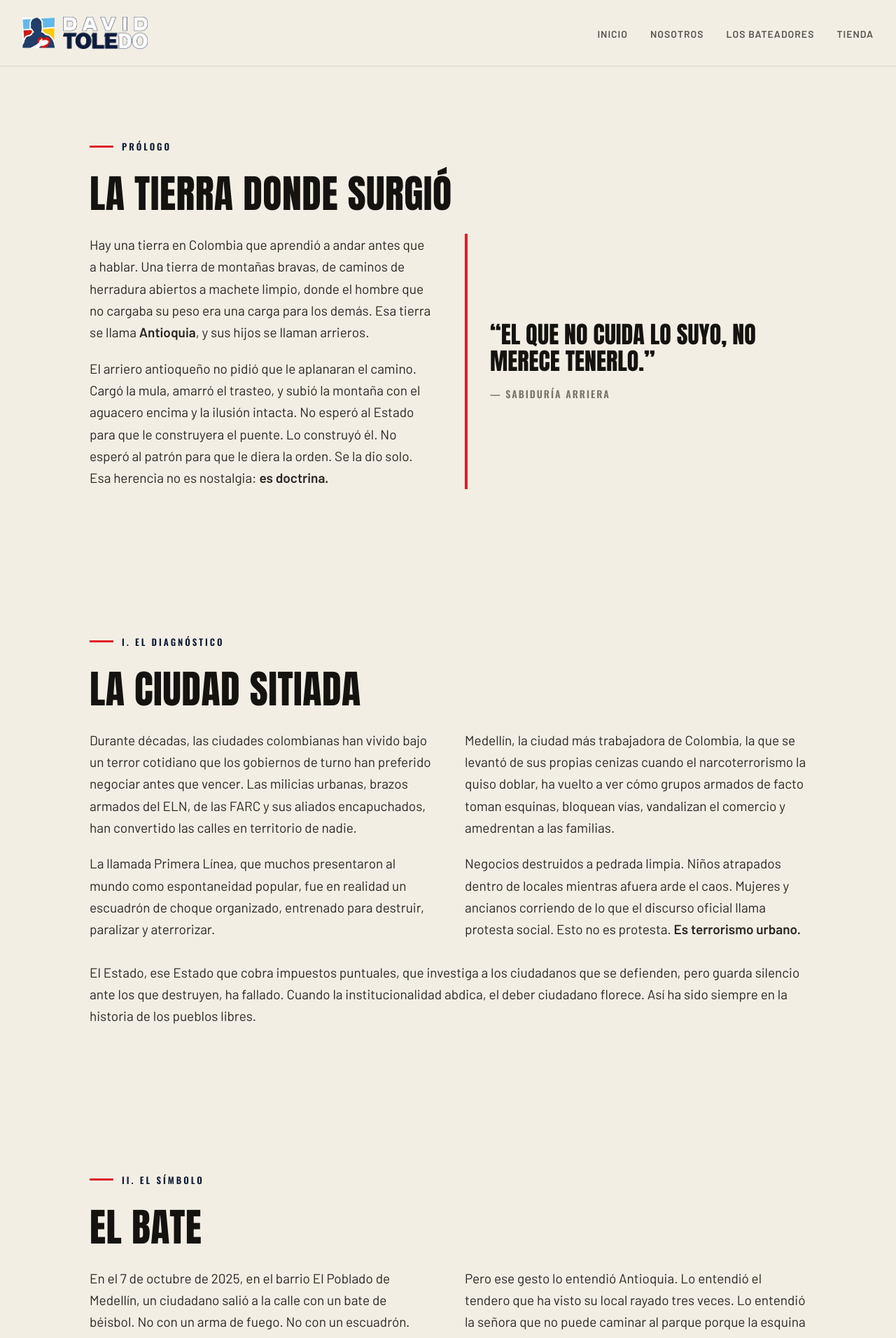
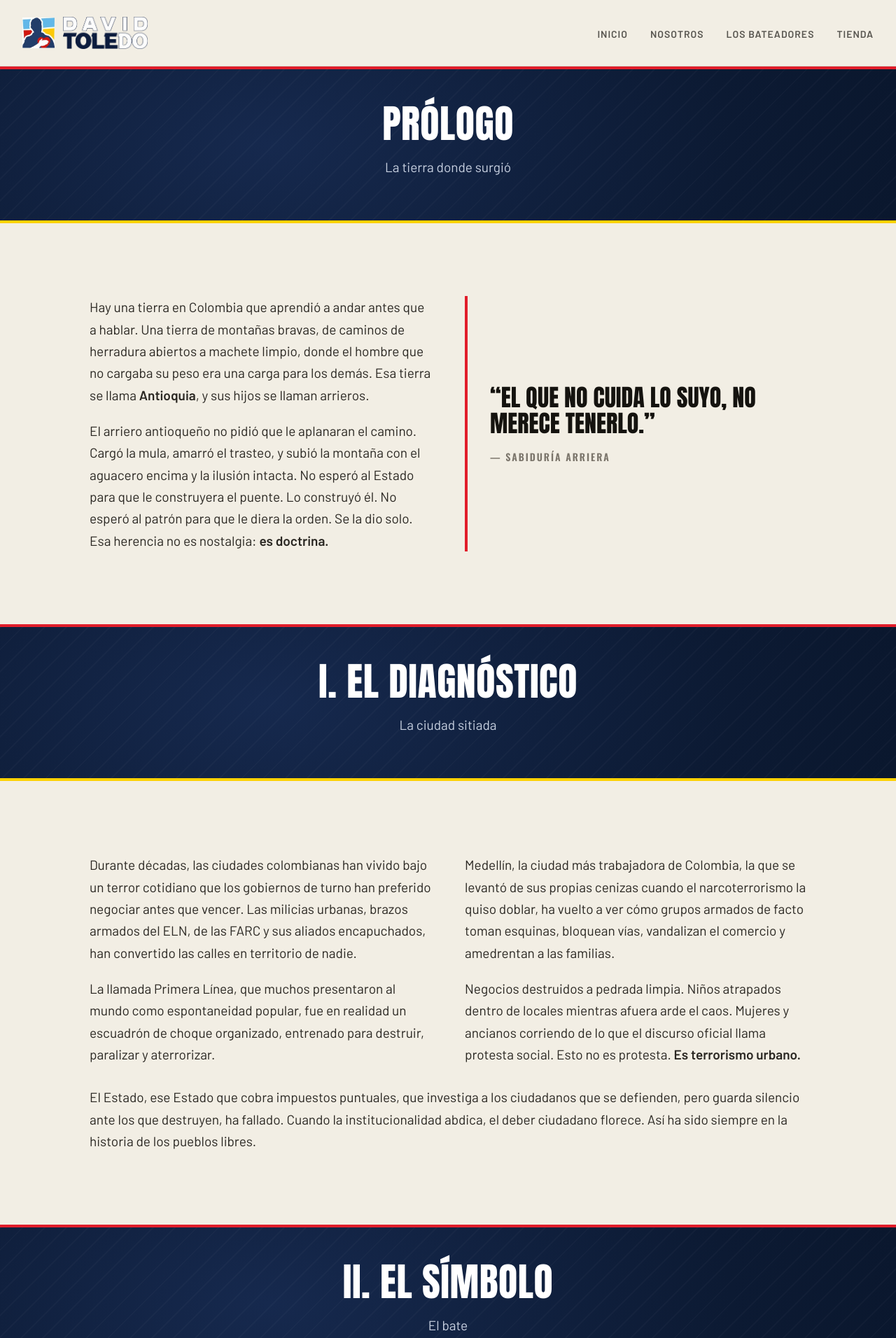
Before and after one commit to EsneiderCdD/movimiento-bate, a Next.js app: page /nosotros in a window 1280 px wide. Shown: the top 1912 px of the page at 70% size. Built offline with nearby package versions, Linux system fonts and the light colour scheme.

Commit message:
feat(separators) /nosotros

```diff
--- a/src/components/specific/nosotros/NosotrosPageContent.module.css
+++ b/src/components/specific/nosotros/NosotrosPageContent.module.css
@@ -11,39 +11,6 @@
   display: flex;
   flex-direction: column;
   gap: 30px;
-}
-
-.tag {
-  display: inline-flex;
-  align-items: center;
-  gap: 12px;
-}
-
-.tagLine {
-  width: 34px;
-  height: 3px;
-  background: var(--rojo);
-}
-
-.tagText {
-  font-family: var(--font-oswald);
-  font-weight: 600;
-  font-size: 13px;
-  letter-spacing: 3px;
-  text-transform: uppercase;
-  color: var(--navy-oscuro);
-}
-
-.sectionTitle {
-  font-family: var(--font-anton);
-  font-weight: 400;
-  font-size: 56px;
-  line-height: 0.98;
-  text-transform: uppercase;
-  color: var(--marron-negro);
-  letter-spacing: 0.5px;
-  margin: 0;
-  max-width: 760px;
 }
 
 .grid {
--- a/src/components/specific/nosotros/NosotrosPageContent.tsx
+++ b/src/components/specific/nosotros/NosotrosPageContent.tsx
@@ -1,14 +1,11 @@
+import SectionHeader from "@/components/reusables/sectionHeader/SectionHeader";
 import styles from "./NosotrosPageContent.module.css";
 
 export default function NosotrosPageContent() {
   return (
     <div className={styles.page}>
+      <SectionHeader title="Prólogo" subtitle="La tierra donde surgió" />
       <section className={styles.section}>
-        <div className={styles.tag}>
-          <span className={styles.tagLine} />
-          <span className={styles.tagText}>Prólogo</span>
-        </div>
-        <h2 className={styles.sectionTitle}>La tierra donde surgió</h2>
         <div className={styles.grid}>
           <div className={styles.gridCol}>
             <p className={styles.text}>
@@ -38,12 +35,11 @@ export default function NosotrosPageContent() {
         </div>
       </section>
 
+      <SectionHeader
+        title="I. El Diagnóstico"
+        subtitle="La ciudad sitiada"
+      />
       <section className={styles.section}>
-        <div className={styles.tag}>
-          <span className={styles.tagLine} />
-          <span className={styles.tagText}>I. El Diagnóstico</span>
-        </div>
-        <h2 className={styles.sectionTitle}>La ciudad sitiada</h2>
         <div className={styles.grid}>
           <div className={styles.gridCol}>
             <p className={styles.text}>
@@ -82,12 +78,8 @@ export default function NosotrosPageContent() {
         </p>
       </section>
 
+      <SectionHeader title="II. El Símbolo" subtitle="El bate" />
       <section className={styles.section}>
-        <div className={styles.tag}>
-          <span className={styles.tagLine} />
-          <span className={styles.tagText}>II. El Símbolo</span>
-        </div>
-        <h2 className={styles.sectionTitle}>El bate</h2>
         <div className={styles.grid}>
           <div className={styles.gridCol}>
             <p className={styles.text}>
@@ -133,15 +125,11 @@ export default function NosotrosPageContent() {
         </div>
       </section>
 
+      <SectionHeader
+        title="III. Nuestros Principios"
+        subtitle="Sobre el bate, una sola palabra: diálogo"
+      />
       <section className={styles.section}>
-        <div className={styles.tag}>
-          <span className={styles.tagLine} />
-          <span className={styles.tagText}>III. Nuestros Principios</span>
-        </div>
-        <h2 className={styles.sectionTitle}>
-          Sobre el bate, una sola palabra: diálogo
-        </h2>
-
         <div className={styles.blocks}>
           <div className={styles.block}>
             <h3 className={styles.blockTitle}>
@@ -201,15 +189,11 @@ export default function NosotrosPageContent() {
         </div>
       </section>
 
+      <SectionHeader
+        title="IV. Nuestra genealogía histórica"
+        subtitle="No somos los primeros en defender lo propio"
+      />
       <section className={styles.section}>
-        <div className={styles.tag}>
-          <span className={styles.tagLine} />
-          <span className={styles.tagText}>IV. Nuestra genealogía histórica</span>
-        </div>
-        <h2 className={styles.sectionTitle}>
-          No somos los primeros en defender lo propio
-        </h2>
-
         <div className={styles.grid}>
           <div className={styles.gridCol}>
             <p className={styles.text}>
@@ -236,13 +220,11 @@ export default function NosotrosPageContent() {
         </div>
       </section>
 
+      <SectionHeader
+        title="V. A los que nos critican"
+        subtitle="Respuesta a la crítica"
+      />
       <section className={styles.section}>
-        <div className={styles.tag}>
-          <span className={styles.tagLine} />
-          <span className={styles.tagText}>V. A los que nos critican</span>
-        </div>
-        <h2 className={styles.sectionTitle}>Respuesta a la crítica</h2>
-
         <div className={styles.grid}>
           <div className={styles.accentBlock}>
             <p className={styles.accentQuote}>¿Fascistas?</p>
@@ -263,12 +245,11 @@ export default function NosotrosPageContent() {
         </div>
       </section>
 
+      <SectionHeader
+        title="VI. Nuestra convocatoria"
+        subtitle="No están solos"
+      />
       <section className={styles.section}>
-        <div className={styles.tag}>
-          <span className={styles.tagLine} />
-          <span className={styles.tagText}>VI. Nuestra convocatoria</span>
-        </div>
-        <h2 className={styles.sectionTitle}>No están solos</h2>
         <div className={styles.grid}>
           <div className={styles.gridCol}>
             <p className={styles.text}>
@@ -289,12 +270,8 @@ export default function NosotrosPageContent() {
         </div>
       </section>
 
+      <SectionHeader title="Epílogo" subtitle="Lo que viene" />
       <section className={styles.section}>
-        <div className={styles.tag}>
-          <span className={styles.tagLine} />
-          <span className={styles.tagText}>Epílogo</span>
-        </div>
-        <h2 className={styles.sectionTitle}>Lo que viene</h2>
         <div className={styles.grid}>
           <div className={styles.gridCol}>
             <p className={styles.text}>
```
